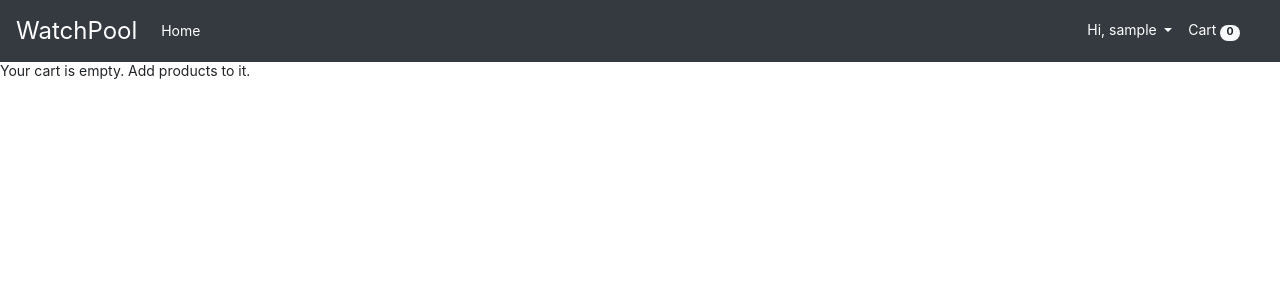
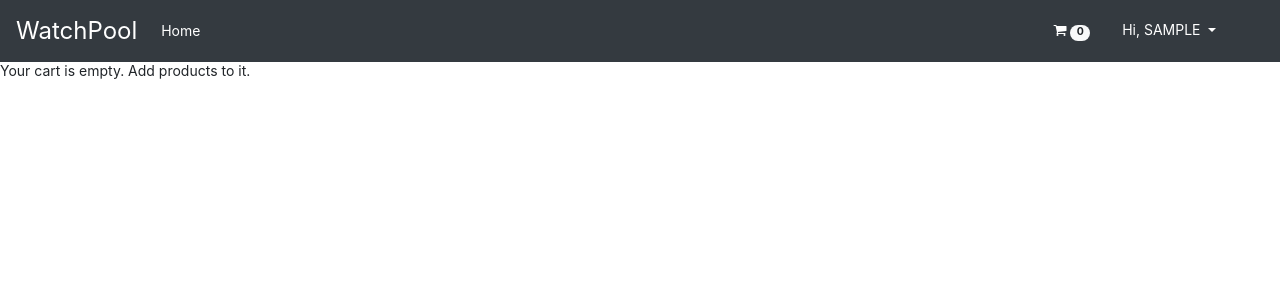
Before and after one commit to inaveenchahar/e-mart, a Django app: page /cart/ in a window 1280 px wide. Shown: the top 300 px of the page. Run offline with Django 3.2, Linux system fonts and the light colour scheme; the visitor is signed in with stand-in values (Sample User, id 1); data that the repository does not hold is empty; some libraries are stand-ins or nearby versions.

Commit message:
feat(main): base template cart icon added and other miscellaneous changes

```diff
--- a/cart/templates/view_cart.html
+++ b/cart/templates/view_cart.html
@@ -27,7 +27,7 @@
                                             <img alt="product image" src="{{ product.product.image.url }}" class="embed-responsive" style="height: 90px">
                                             <div class="my-2">
                                                 <a {% if product.quantity > 1 %} href="{% url 'cart:decrease_quantity' product.id %}" {% else %} href="" {% endif %}class="px-md-1 px-sm-2 text-decoration-none text-dark"><i class="fa fa-minus-circle my-0" aria-hidden="true" style="font-size: 17px"></i></a>
-                                                <span class="d-inline-block border border-secondary px-md-2 PX-sm-3 px-2 mx-lg-2 mx-1" style="font-size: 14px">{{ product.quantity }}</span>
+                                                <span class="d-inline-block border border-secondary px-md-2 px-3 mx-1" style="font-size: 14px">{{ product.quantity }}</span>
                                                 <a href="{% url 'cart:increase_quantity' product.id %}" class="px-md-1 px-sm-2 text-decoration-none text-dark"><i class="fa fa-plus-circle my-0" aria-hidden="true" style="font-size: 17px"></i></a>
                                             </div>
                                         </div>
--- a/e_mart/settings.py
+++ b/e_mart/settings.py
@@ -27,7 +27,7 @@ SECRET_KEY = os.getenv('SECRET_KEY')
 # SECURITY WARNING: don't run with debug turned on in production!
 DEBUG = True
 
-ALLOWED_HOSTS = []
+ALLOWED_HOSTS = ['*']
 
 
 # Application definition
@@ -118,7 +118,7 @@ USE_I18N = True
 
 USE_L10N = True
 
-USE_TZ = True
+USE_TZ = False
 
 
 # Static files (CSS, JavaScript, Images)
--- a/main/templates/base.html
+++ b/main/templates/base.html
@@ -10,45 +10,47 @@
 </head>
 <body style="padding: 0; margin: 0">
 
-    <nav class="navbar navbar-dark bg-dark navbar-expand-md">
+    <nav class="navbar navbar-dark bg-dark navbar-expand-md px-md-3">
         <a style="font-size: 24px" href="{% url 'main:homepage' %}" class="navbar-brand">WatchPool</a>
-        <button type="button" class="navbar-toggler" data-toggle="collapse" data-target="#navbarCollapse">
+
+        <a href="{% url 'cart:view_cart' %}" class="text-white d-md-none navbar-link">
+            <i class="fa fa-shopping-cart my-0" aria-hidden="true"></i>
+            <span class="badge badge-pill badge-light">{{ tcp }}</span>
+        </a>
+
+        <button type="button" class="navbar-toggler order-first" data-toggle="collapse" data-target="#navbarCollapse">
             <span class="navbar-toggler-icon"></span>
         </button>
+
         <div class="collapse navbar-collapse" id="navbarCollapse">
             <ul class="navbar-nav">
                 <li class="nav-item ">
                     <a href="{% url 'main:homepage' %}" class="nav-link text-white">Home</a>
                 </li>
-{#                <li class="nav-item">#}
-{#                    <a href="{% url 'product:category_index' %}" class="nav-link text-white">All Categories</a>#}
-{#                </li>#}
-{#                <li class="nav-item">#}
-{#                    <a href="" class="nav-link text-white">Offers</a>#}
-{#                </li>#}
-
             </ul>
             <ul class="navbar-nav ml-auto">
                 {% if request.user.is_authenticated %}
+                    <li class="nav-item mr-md-3 d-none d-md-block">
+                        <a href="{% url 'cart:view_cart' %}" class="nav-link text-white">
+                            <i class="fa fa-shopping-cart my-0" aria-hidden="true"></i>
+                            <span class="badge badge-pill badge-light">{{ tcp }}</span>
+                        </a>
+                    </li>
                     <li class="nav-item">
-                        <div class="dropdown">
+                        <div class="dropdown ">
                             <a type="button" class="dropdown-toggle nav-link text-white" data-toggle="dropdown">
-                                Hi, {{ request.user.username }}
+                                Hi, <span class="text-uppercase">{{ request.user.username }}</span>
                             </a>
                             <div class="dropdown-menu py-0">
                                 <a class="dropdown-item py-2" href="#">Profile</a>
-                                <a class="dropdown-item py-2" href="{% url 'accounts:manage_addresses' %}">My addresses</a>
+                                <a class="dropdown-item py-2" href="{% url 'accounts:manage_addresses' %}">Manage Address</a>
                                 <a class="dropdown-item py-2" href="{% url 'payment:order_history' %}">Orders</a>
                                 <div class="dropdown-divider my-0"></div>
                                 <a class="dropdown-item py-2 text-danger" href="{% url 'accounts:logout' %}">Logout</a>
                             </div>
                         </div>
                     </li>
-                    <li class="nav-item mr-md-3">
-                        <a href="{% url 'cart:view_cart' %}" class="nav-link text-white">Cart
-                            <span class="badge badge-pill badge-light">{{ tcp }}</span>
-                        </a>
-                    </li>
+
 {#                     <li class="nav-item">#}
 {#                        <a href="{% url 'accounts:logout' %}" class="btn btn-danger text-white nav-link">Log Out</a>#}
 {#                    </li>#}
@@ -66,6 +68,7 @@
                     </li>
                 {% endif %}
             </ul>
+            <ul></ul>
         </div>
     </nav>
     {% if messages %}
```
